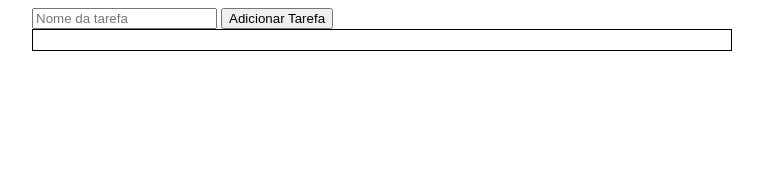
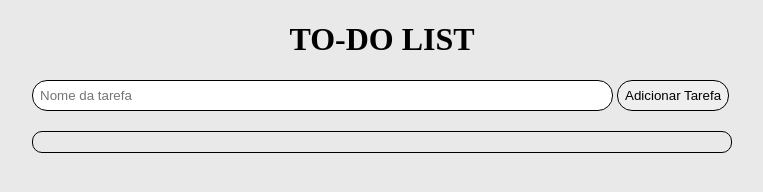
Before and after one commit to IgorDiasV/To-do-List, a website: page public/index.html in a window 1280 px wide. Shown: the whole page, without its empty margins (258-1021 px from the left). Drawn offline with Linux system fonts and the light colour scheme; no server answers.

Commit message:
add style

```diff
--- a/public/index.html
+++ b/public/index.html
@@ -9,8 +9,9 @@
 </head>
 <body>
     <div id="corpo">
-        <input id="title" placeholder="Nome da tarefa">
-        <button onclick="addTask()">Adicionar Tarefa</button>
+        <h1>TO-DO LIST </h1>
+        <input id="nameTask" placeholder="Nome da tarefa">
+        <button id="addTask" onclick="addTask()">Adicionar Tarefa</button>
 
         <div id="allTasks">
 
--- a/public/script/script.js
+++ b/public/script/script.js
@@ -30,7 +30,7 @@ function showTasks()
 }
 function addTask()
 {
-    let title = document.getElementById('title').value
+    let title = document.getElementById('nameTask').value
 
     const options = {
         method:"POST",
@@ -44,7 +44,7 @@ function addTask()
 
     })
 
-    document.getElementById('title').value =""
+    document.getElementById('nameTask').value =""
 }
 
 function checkstatus(id)
--- a/public/styles/main.css
+++ b/public/styles/main.css
@@ -1,3 +1,26 @@
+
+body{
+    background-color: #e9e9e9;
+
+}
+h1{
+    text-align: center;
+}
+#nameTask{
+
+    border: 0.05px solid black;
+    border-radius:15px;
+    padding:7px;
+    width:565px;
+
+}
+#addTask
+{
+    border: 0.05px solid black;
+    border-radius:15px;
+    padding:7px;
+
+}
 
 #allTasks div
 {
@@ -9,6 +32,8 @@
     position: relative;
     border: 0.5px solid black;
     padding: 10px;
+    margin-top: 20px;
+    border-radius: 10px;
 
 
 
```
